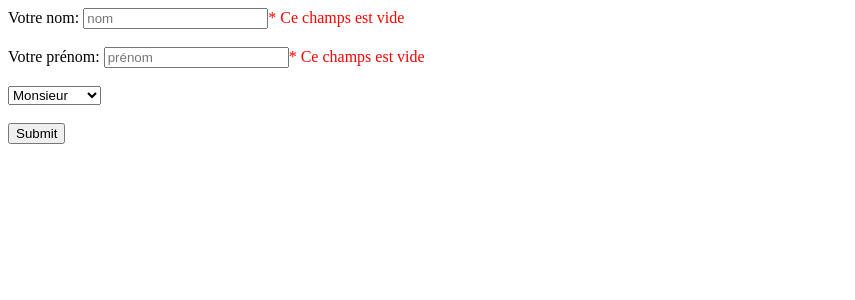
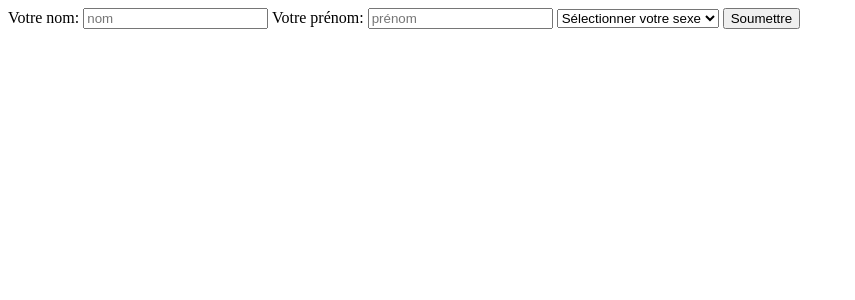
Before and after one commit to fabienlamotte24/phpExo6Partie7, a PHP site: page / in a window 1280 px wide. Shown: the top 300 px of the page, without its empty margins (0-855 px from the left). Run offline with PHP 8.4, Linux system fonts and the light colour scheme.

Commit message:
Correction avec la classe

```diff
--- a/index.php
+++ b/index.php
@@ -1,50 +1,29 @@
-<?php
-$lastNameErr = $firstNameErr = '';
-$lastName = $firstName = '';
 
-if(empty($_POST['lastName'])){
-  $lastNameErr = 'Ce champs est vide';
-} elseif (preg_match('/^[a-zA-Z\- éèêç]*$/', $lastName)){
-  $lastNameErr = 'Votre saisie possède des caractères incorrects';
-}
-
-if(empty($_POST['firstName'])){
-  $firstNameErr =  'Ce champs est vide';
-} elseif (preg_match('/^[a-zA-Z\- éèêç]*$/', $firstName)){
-  $firstNameErr = 'Votre saisie possède des caractères incorrects';
-}
-?>
 <!DOCTYPE html>
 <html lang="fr" dir="ltr">
   <head>
     <meta charset="utf-8" />
-    <link rel="stylesheet" href="style.Css" />
     <title>Exercice 6</title>
   </head>
-  <body><!--Formulaire de qualité-->
-    <form class="form" action="#" method="post"><!--Création formulaire-->
-      <label for="lastName">Votre nom: </label><input type="text" name="lastName" placeholder="nom" /><span class="error">* <?php echo $lastNameErr;?></span><br><br>
-      <label for="firstName">Votre prénom: </label><input type="text" name="firstName" placeholder="prénom" /><span class="error">* <?php echo $firstNameErr;?></span><br><br>
-      <select class="choice" name="choice">
-        <option value="monsieur">Monsieur</option>
-        <option value="madame">Madame</option>
-        <option value="non_binaire">Non-Binaire</option>
-      </select><br><br>
-      <input type="submit" name="submit" />
-    </form>
+  <body><!--Condition pour afficher les informations dans une phrase complète si toutes les informations sont renseignées-->
     <?php
-    if((isset($_POST['lastName']) && !empty($_POST['lastName']) && preg_match('/^[a-zA-Z\- éèêç]*$/', $_POST['lastName'])) && (isset($_POST['firstName']) && !empty($_POST['firstName']) && preg_match('/^[a-zA-Z\- éèêç]*$/',
-    $_POST['firstName'])) && (isset($_POST['choice']) && !empty($_POST['choice']))){
-      echo 'Nom: ' . $_POST['lastName'];
-      ?>
-      <br />
-      <?php
-      echo 'Prénom: ' . $_POST['firstName'];
-      ?>
-      <br />
-      <?php
-      echo 'Genre: ' . $_POST['choice'];
-    }
+      if(!empty($_POST['lastName']) && !empty($_POST['firstName']) && !empty($_POST['civility'])){
+        echo 'Je m\'appelle ' . $_POST['firstName'] . ' ' . $_POST['lastName'] . ' et je suis ' . $_POST['civility'];
+      } else {
+        ?>
+        <form action="#" method="POST"><!--Création formulaire qui ne s'affiche qu'au début et lorsque toutes les informations ne sont pas remplies-->
+          <label for="lastName">Votre nom: </label><input type="text" name="lastName" id="lastName" placeholder="nom" /><!--Champs nom de famille-->
+          <label for="firstName">Votre prénom: </label><input type="text" name="firstName" id="firstName" placeholder="prénom" /><!--Champs prénom-->
+          <select name="civility" id="civility"><!--Champs de sélection du sexe-->
+            <option selected disabled>Sélectionner votre sexe</option>
+            <option value="un homme">Masculin</option><!--Selection masculin-->
+            <option value="une femme">Féminin</option><!--Selection féminin-->
+            <option value="non_binaire">Non Binaire</option><!--Selection non-binaire-->
+          </select>
+          <input type="submit" name="submit" value="Soumettre" />
+        </form>
+        <?php
+      }
     ?>
   </body>
 </html>
--- a/style.Css
+++ /dev/null
@@ -1,3 +0,0 @@
-.error{
-  color:red;
-}
```
